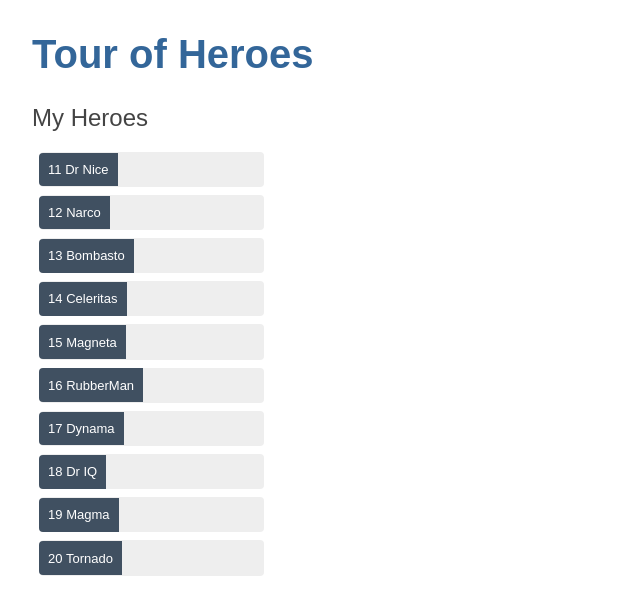
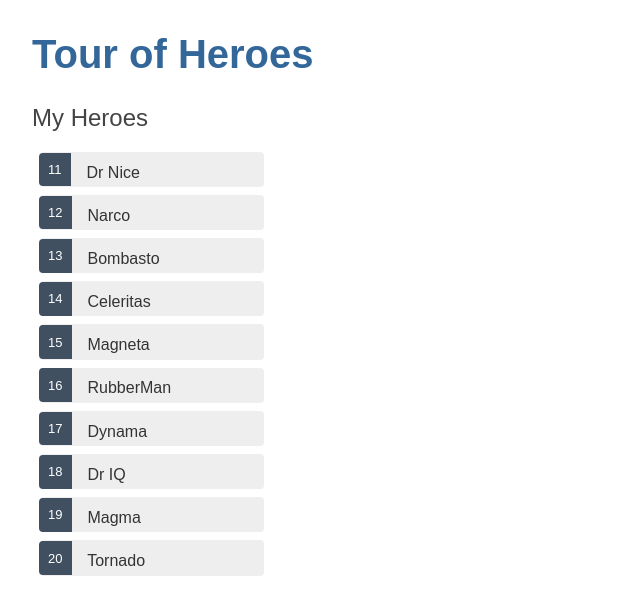
Before and after one commit to Cleancookie/angular-tour-of-heroes, an Angular app: page / in a window 1280 px wide. Shown: the top 614 px of the page, without its empty margins (0-640 px from the left). Built offline with nearby package versions, Linux system fonts and the light colour scheme.

Commit message:
✨ Lesson 3

```diff
--- a/src/app/app.module.ts
+++ b/src/app/app.module.ts
@@ -5,11 +5,13 @@
 import { AppComponent } from './app.component';
 import { HeroesComponent } from './heroes/heroes.component';
 import { FormsModule } from '@angular/forms';
+import { HeroDetailComponent } from './hero-detail/hero-detail.component';
 
 @NgModule({
   declarations: [
     AppComponent,
-    HeroesComponent
+    HeroesComponent,
+    HeroDetailComponent
   ],
   imports: [
     BrowserModule,
--- /dev/null
+++ b/src/app/hero-detail/hero-detail.component.html
@@ -0,0 +1,9 @@
+<div *ngIf="hero">
+  <h2>{{hero.name | uppercase}} Details</h2>
+  <div><span>id: </span>{{hero.id}}</div>
+  <div>
+    <label>name:
+      <input [(ngModel)]="hero.name" placeholder="name" />
+    </label>
+  </div>
+</div>
--- /dev/null
+++ b/src/app/hero-detail/hero-detail.component.ts
@@ -0,0 +1,18 @@
+import { Hero } from './../hero';
+import { Component, Input, OnInit } from '@angular/core';
+
+@Component({
+  selector: 'app-hero-detail',
+  templateUrl: './hero-detail.component.html',
+  styleUrls: ['./hero-detail.component.scss']
+})
+export class HeroDetailComponent implements OnInit {
+
+  @Input() hero?: Hero;
+
+  constructor() { }
+
+  ngOnInit(): void {
+  }
+
+}
--- a/src/app/heroes/heroes.component.html
+++ b/src/app/heroes/heroes.component.html
@@ -1,19 +1,11 @@
 <h2>My Heroes</h2>
+
 <ul class="heroes">
-    <li
-      *ngFor="let hero of heroes"
-      (click)="onSelect(hero)"
-      [class.selected]="hero === selectedHero">
-        <span class="badge">{{ hero.id }} {{ hero.name }}</span>
-    </li>
+  <li *ngFor="let hero of heroes"
+    [class.selected]="hero === selectedHero"
+    (click)="onSelect(hero)">
+    <span class="badge">{{hero.id}}</span> {{hero.name}}
+  </li>
 </ul>
 
-<div *ngIf="selectedHero">
-  <h2>{{selectedHero.name | uppercase}} Details</h2>
-  <div><span>id: </span>{{selectedHero.id}}</div>
-  <div>
-    <label>name:
-      <input [(ngModel)]="selectedHero.name" placeholder="name" />
-    </label>
-  </div>
-</div>
+<app-hero-detail [hero]="selectedHero"></app-hero-detail>
--- a/tsconfig.json
+++ b/tsconfig.json
@@ -6,6 +6,7 @@
     "outDir": "./dist/out-tsc",
     "forceConsistentCasingInFileNames": true,
     "strict": true,
+    "strictPropertyInitialization": false,
     "noImplicitReturns": true,
     "noFallthroughCasesInSwitch": true,
     "sourceMap": true,
```
Also changed, not shown: src/app/hero-detail/hero-detail.component.scss (added), 1 other file (tests, documents, lock files or other folders).
